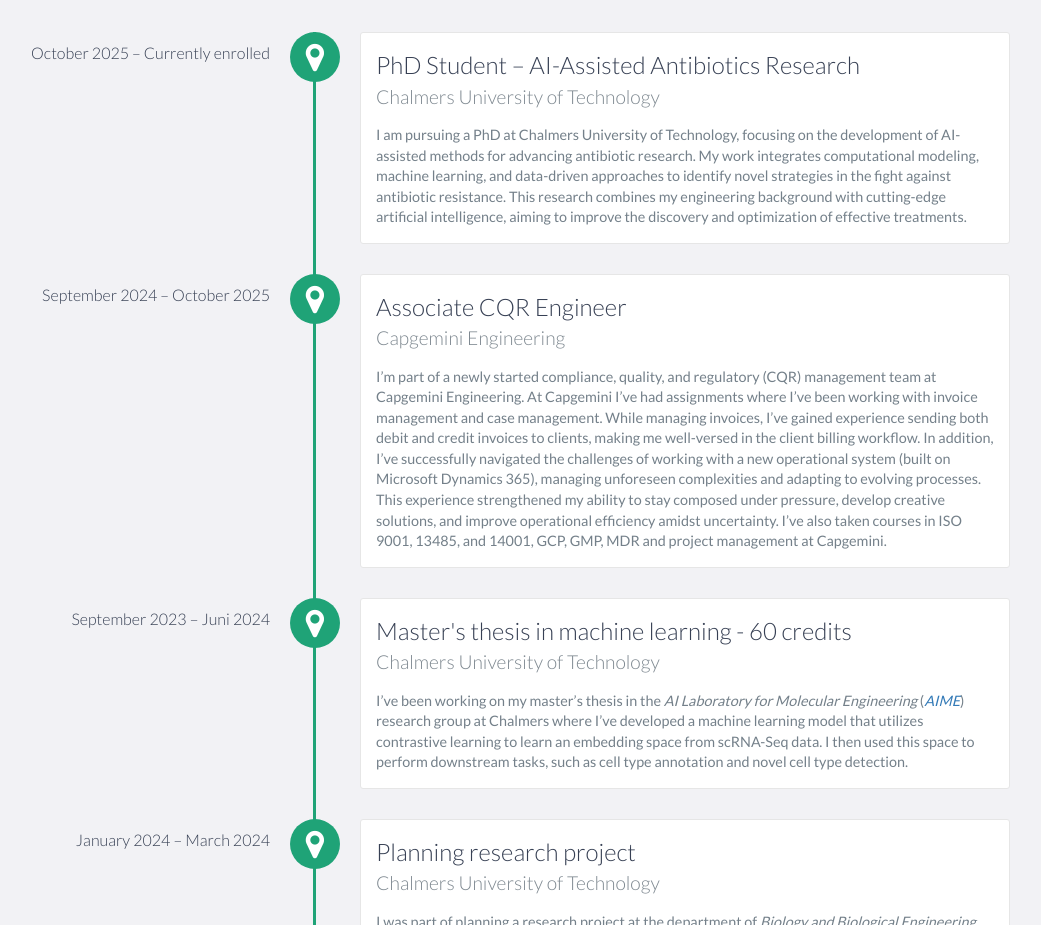
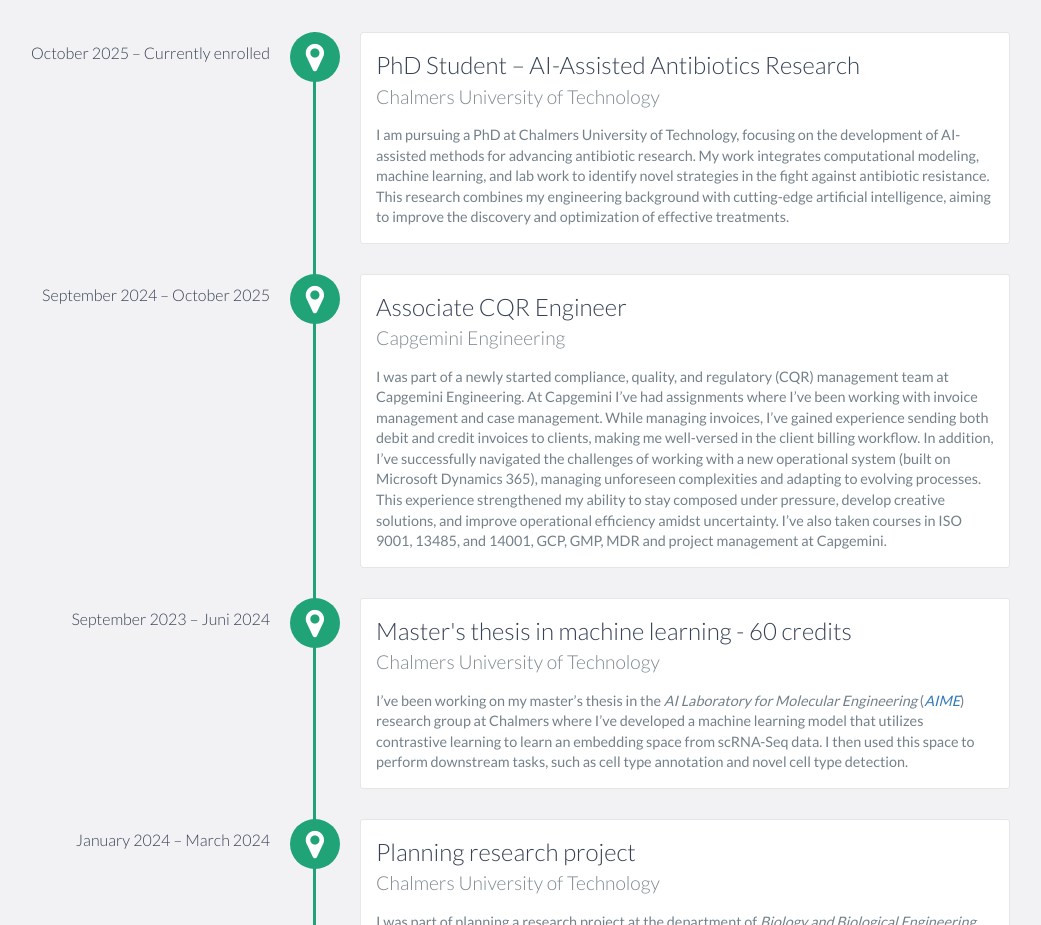
Before and after one commit to LeoAnd00/portfolio_website, a website: page index.html in a window 1280 px wide. Shown: the part 1280-2205 px from the top of the page, without its empty margins (130-1171 px from the left). Drawn offline with nearby package versions, Linux system fonts and the light colour scheme.

Commit message:
Update index.html

```diff
--- a/index.html
+++ b/index.html
@@ -104,7 +104,7 @@
                     I am pursuing a PhD at Chalmers University of Technology,
                     focusing on the development of AI-assisted methods for advancing antibiotic
                     research. My work integrates computational modeling, machine learning,
-                    and data-driven approaches to identify novel strategies in the fight against
+                    and lab work to identify novel strategies in the fight against
                     antibiotic resistance. This research combines my engineering background
                     with cutting-edge artificial intelligence, aiming to improve the discovery
                     and optimization of effective treatments.
@@ -114,7 +114,7 @@
                 <h3>Associate CQR Engineer</h3>
                 <h4>Capgemini Engineering</h4>
                 <p>
-                    I’m part of a newly started compliance, quality, and regulatory
+                    I was part of a newly started compliance, quality, and regulatory
                     (CQR) management team at Capgemini Engineering. At
                     Capgemini I’ve had assignments where I’ve been working
                     with invoice management and case management. While
```
